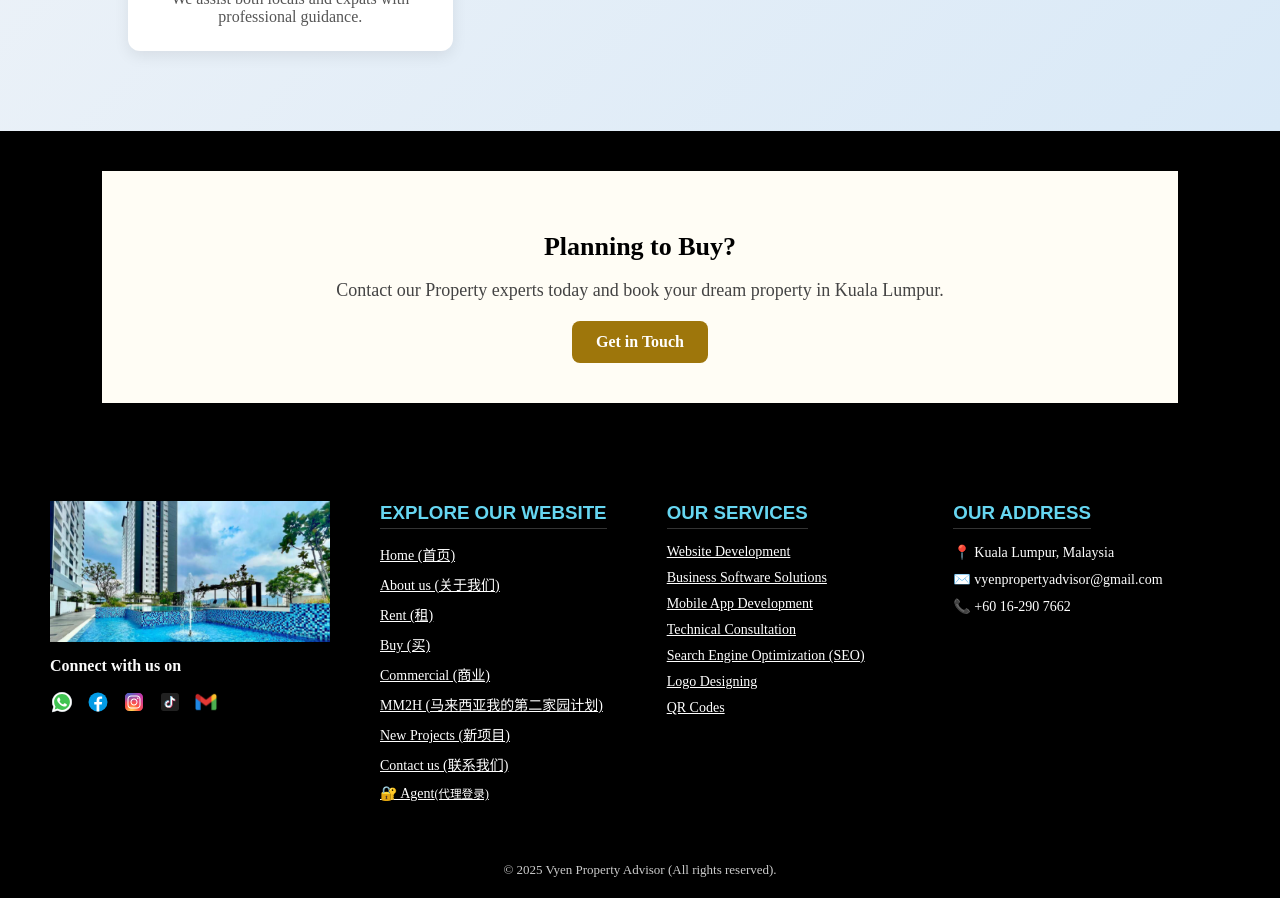
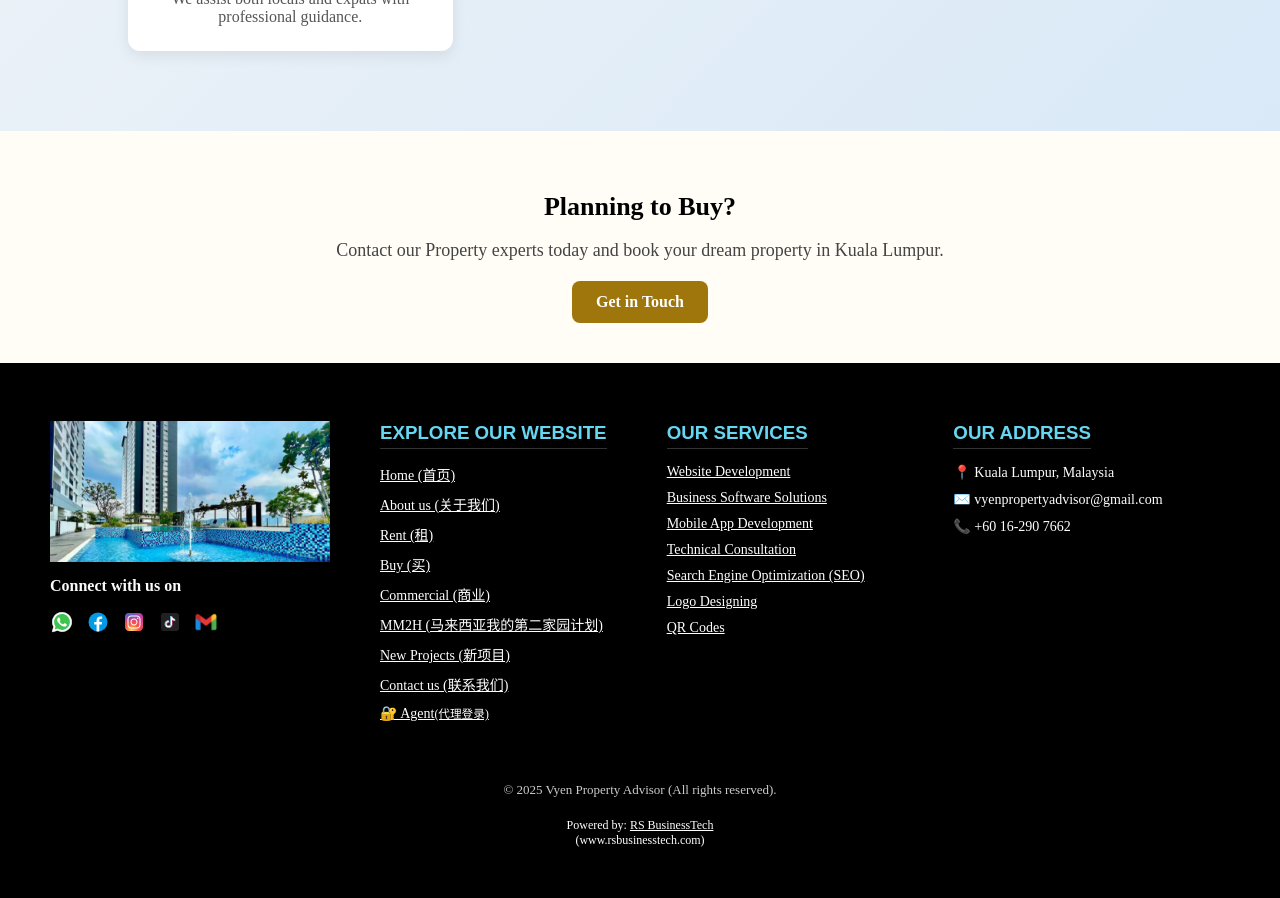
Before and after one commit to RSBusinessTech/vyenpropertyadvisor-ui, an Angular app: page /buy in a window 1280 px wide. Shown: the part 2180-3078 px from the top of the page. After the commit the page ends 3048 px from the top, so only its background shows below. Built offline with nearby package versions, Linux system fonts and the light colour scheme.

Commit message:
fixing css

```diff
--- a/src/app/features/buy/components/buy/buy.component.css
+++ b/src/app/features/buy/components/buy/buy.component.css
@@ -277,7 +277,7 @@
   color: #000;
   padding: 40px 20px;
   /* border-radius: 12px; */
-  margin: 40px 8%;
+  margin: 0px 0;
 }
 
 .cta-section h2 {
```
